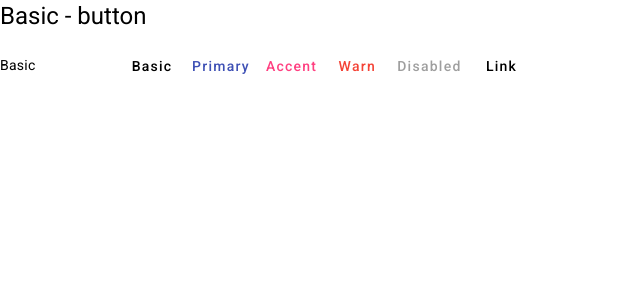
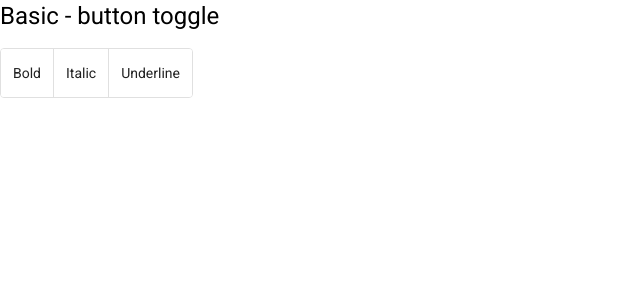
Before and after one commit to kskannandotwin/app-ai, an Angular app: page / in a window 1280 px wide. Shown: the top 300 px of the page, without its empty margins (0-640 px from the left). Built offline with nearby package versions, Linux system fonts and the light colour scheme.

Commit message:
27.09.2023
basic button toggle completed

```diff
--- a/src/app/app.component.html
+++ b/src/app/app.component.html
@@ -1,12 +1,8 @@
-<h1>Basic - button</h1>
+<h1>Basic - button toggle</h1>
 <section>
-    <div class="example-label">Basic</div>
-    <div class="example-button-row">
-      <button mat-button>Basic</button>
-      <button mat-button color="primary">Primary</button>
-      <button mat-button color="accent">Accent</button>
-      <button mat-button color="warn">Warn</button>
-      <button mat-button disabled>Disabled</button>
-      <a mat-button href="https://www.google.com/" target="_blank">Link</a>
-    </div>
-  </section>
+  <mat-button-toggle-group name="fontStyle" aria-label="Font Style">
+    <mat-button-toggle value="bold">Bold</mat-button-toggle>
+    <mat-button-toggle value="italic">Italic</mat-button-toggle>
+    <mat-button-toggle value="underline">Underline</mat-button-toggle>
+  </mat-button-toggle-group>
+</section>
```
Also changed, not shown: src/app/core/material/material.module.ts (+5 -2 lines).
